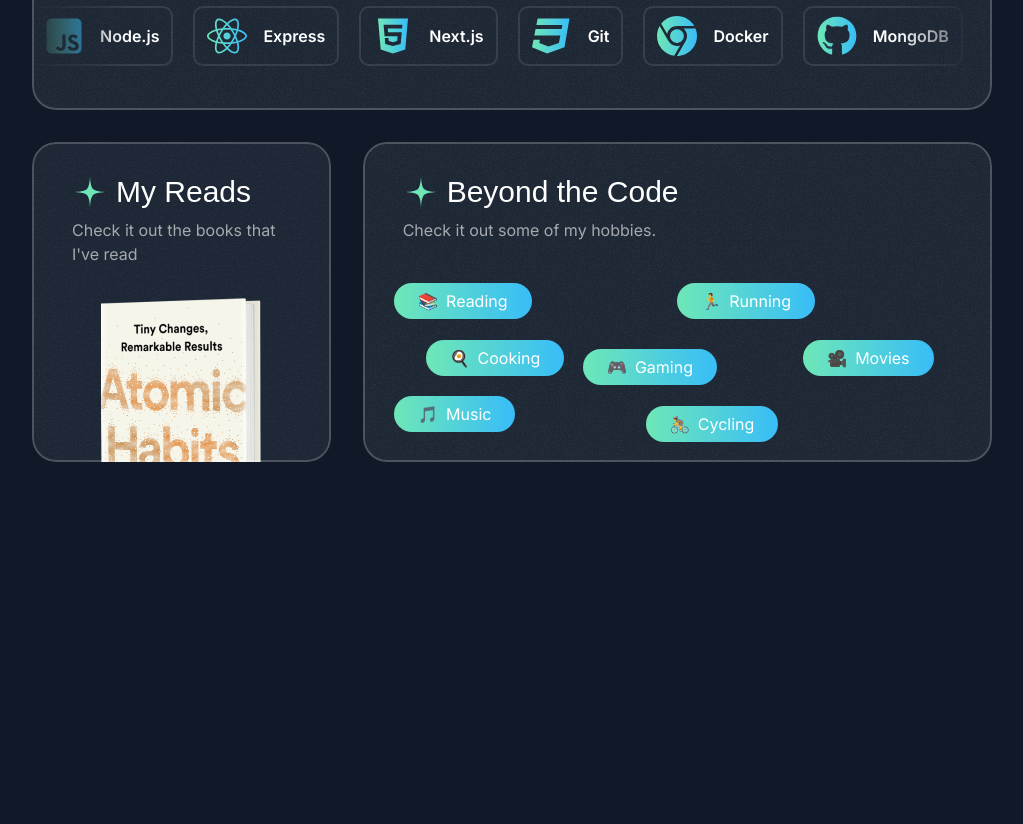
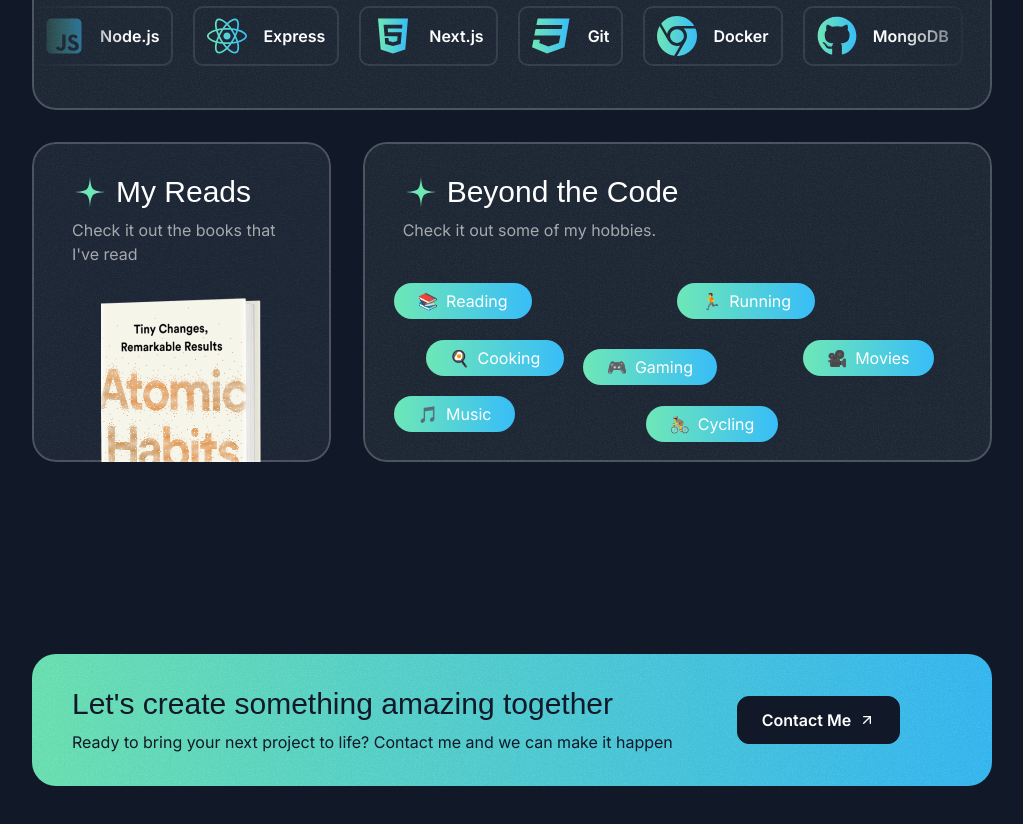
Before and after one commit to 1lucascq/Portfolio, a Next.js app: page / in a window 1280 px wide. Shown: the part 4650-5474 px from the top of the page, without its empty margins (128-1151 px from the left). Before the commit the page ends 5224 px from the top, so only its background shows below. Built offline with nearby package versions, Linux system fonts and the light colour scheme; a web font is replaced by a local one.

Commit message:
feat: Add ContactSection component to display contact information and form

```diff
--- a/src/app/page.tsx
+++ b/src/app/page.tsx
@@ -4,6 +4,7 @@ import ProjectsSection from '@/sections/Projects';
 import TapeSection from '@/sections/Tape';
 import TestimonialsSection from '@/sections/Testimonials';
 import AboutSection from '@/sections/About';
+import ContactSection from '@/sections/Contact';
 
 export default function Home() {
 	return (
@@ -14,6 +15,7 @@ export default function Home() {
 			<TapeSection />
 			<TestimonialsSection />
 			<AboutSection />
+			<ContactSection />
 		</div>
 	);
 }
```
